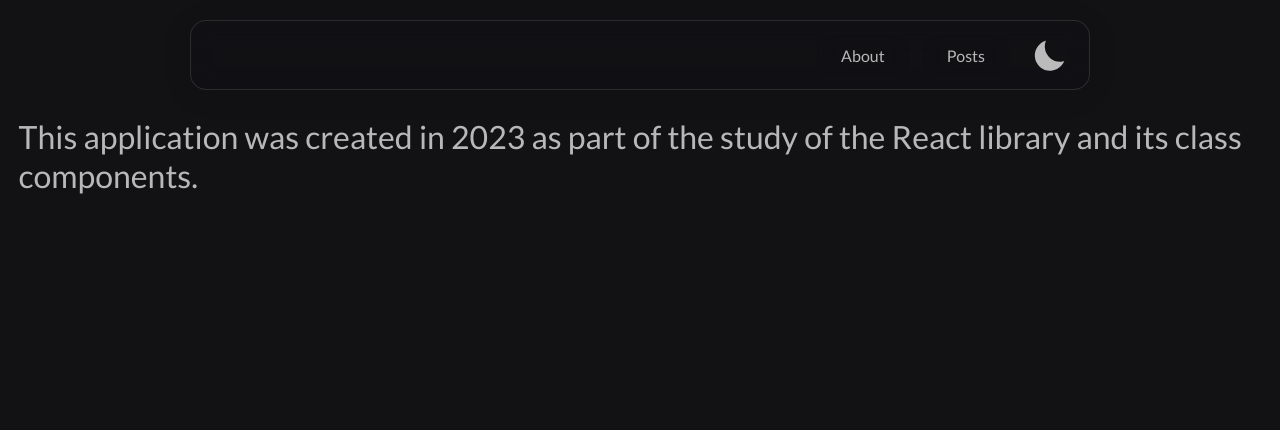
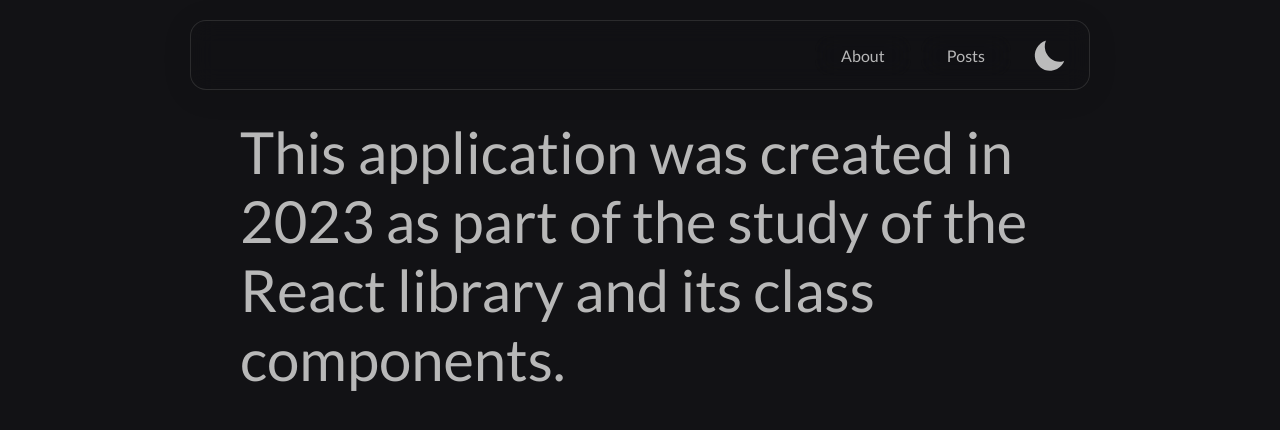
Before and after one commit to ivkovalevv/quick-post, a React (Create React App) app: page /about in a window 1280 px wide. Shown: the top 430 px of the page. Built offline with nearby package versions, Linux system fonts and the light colour scheme.

Commit message:
add font sizes

```diff
--- a/src/components/PostFilter.jsx
+++ b/src/components/PostFilter.jsx
@@ -4,7 +4,7 @@
 
 const PostFilter = ({filter, setFilter}) =>{
     return (
-        <div>
+        <div className="post-filter-wrapper">
         <MyInput
           value={filter.query}
           onChange={e => setFilter({...filter, query: e.target.value})}
--- a/src/components/PostItem.jsx
+++ b/src/components/PostItem.jsx
@@ -8,10 +8,10 @@
   return (
       <div className="post">
       <div className="post__content">
-        <strong>{props.post.id}. {props.post.title}</strong>
-        <div>
+        <p className="post__title">{props.post.id}. {props.post.title}</p>
+        <p className="post__description">
           {props.post.body}
-        </div>
+        </p>
       </div>
       <div className="post__btns">
       <MyButton onClick={() => router(`/posts/${props.post.id}`)}>
--- a/src/components/UI/input/MyInput.module.css
+++ b/src/components/UI/input/MyInput.module.css
@@ -1,7 +1,6 @@
 .myInput{
     width: 100%;
     padding: 15px 25px;
-    margin: 5px 0;
     border: 1px solid var(--border-color);
     background-color: var(--nav-bg-color);
     border-radius: 16px;
@@ -9,6 +8,7 @@
     box-shadow: 0 4px 30px rgba(0, 0, 0, 0);
     transition: box-shadow .3s ease, outline .3s ease, border .3s ease;
     color: var(--text-color);
+    font-size: clamp(1rem, 0.9286rem + 0.3571vw, 1.25rem);
 }
 
 .myInput:focus{
--- a/src/pages/Posts.jsx
+++ b/src/pages/Posts.jsx
@@ -53,7 +53,6 @@
   }
 
   return (
-    <div className="App">
     <div className="page-wrapper">
       <MyButton style={{marginTop: '30px'}} onClick={() => setModal(true)}>
         +
@@ -61,7 +60,6 @@
       <MyModal visible={modal} setVisible={setModal}>
         <PostForm create={createPost}></PostForm>
       </MyModal>
-        <hr style={{margin: '15px 0'}}></hr>
       <PostFilter filter={filter} setFilter={setFilter}></PostFilter>
       {postError && <h1>An error has occurred {postError}</h1>}
       {isPostsLoading
@@ -73,7 +71,6 @@
         totalPages={totalPages}>
       </Pagination>
     </div>
-    </div>
   );
 }
 
--- a/src/styles/App.css
+++ b/src/styles/App.css
@@ -41,14 +41,24 @@
   color: var(--text-color);
 }
 
-.App{
-    width: 800px;
-    background-color: var(--bg-color);
+.page-wrapper{
+  width: 98%;
+  max-width: 800px;
+  margin: 0 auto;
+  padding: clamp(6.25rem, 5.8929rem + 1.7857vw, 7.5rem) 0px;
 }
 
-.page-wrapper{
-    padding: clamp(6.25rem, 5.8929rem + 1.7857vw, 7.5rem) clamp(0.625rem, 0.4464rem + 0.8929vw, 1.25rem);
+.about-title{
+  font-size: clamp(1.375rem, 0.625rem + 3.75vw, 4rem);
 }
+
+.post-filter-wrapper{
+  margin-top: 20px;
+  padding-top: 20px;
+  border-top: 1px solid var(--border-color);
+}
+
+/* POST LIST */
 
 .posts-list-title{
   width: 100%;
@@ -64,6 +74,16 @@
     justify-content: space-between;
     align-items: center;
     border-radius: 16px;
+}
+
+.post__title{
+  font-size: clamp(1.125rem, 1.0536rem + 0.3571vw, 1.375rem);
+  font-weight: 600;
+}
+
+.post__description{
+  font-size: clamp(0.9375rem, 0.8839rem + 0.2679vw, 1.125rem);
+  font-weight: 400;
 }
 
 .post__btns{
```
Lines whose indentation alone changed are shown as unchanged.
